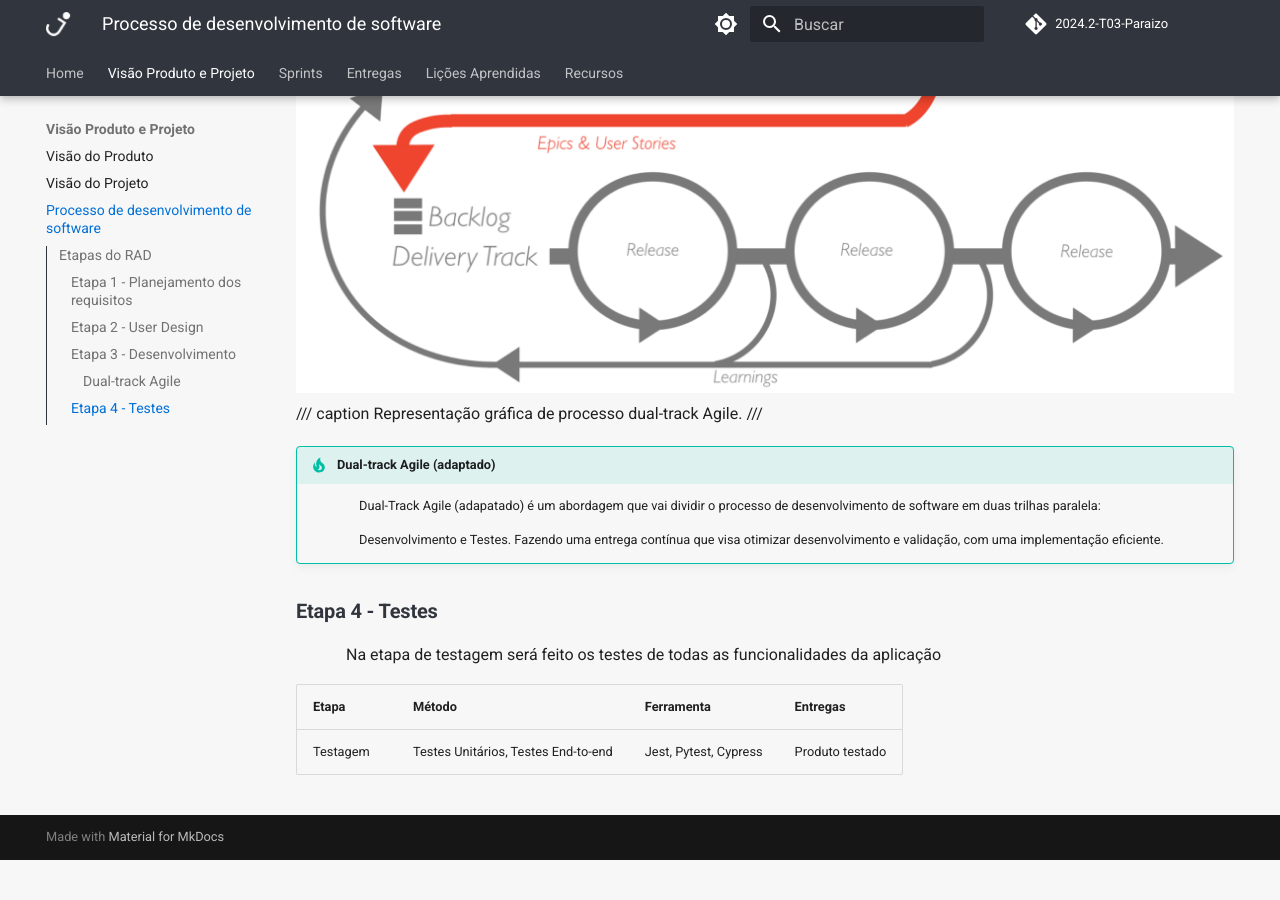
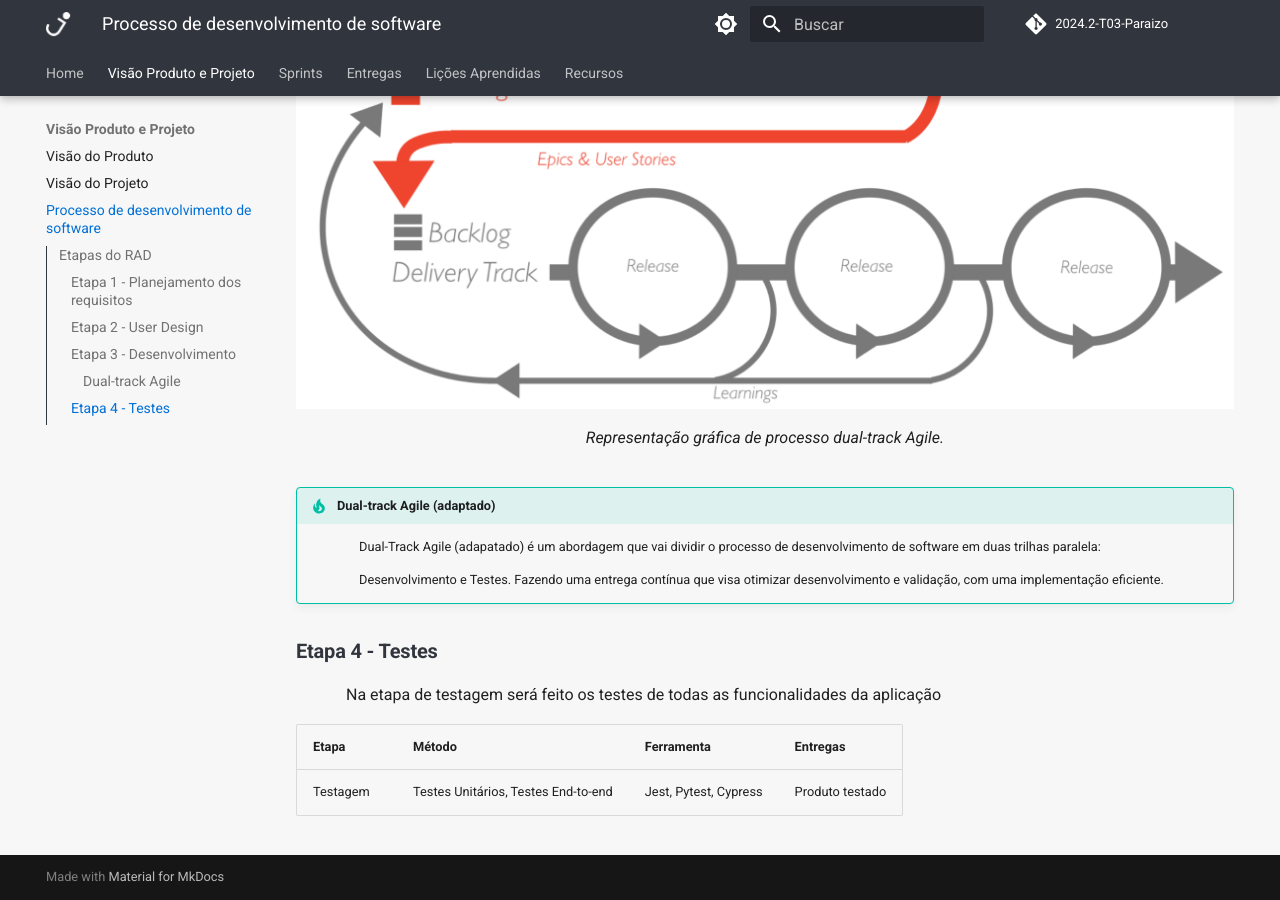
Before and after one commit to mdsreq-fga-unb/2024.2-T03-Paraizo, an MkDocs documentation site: the page built from docs/visao-produto-projeto/processo-desenvolvimento-software/index.md, in a window 1280 px wide and 900 px high, scrolled down 1587 px. Built offline with MkDocs 1.6.1 and Material for MkDocs 9.7.7, drawn with Linux system fonts in a browser that asks for light colours; comment, search, counter and statistics services are not loaded; the version menu is left out; before the commit the page ends 2447 px from its top, so only the background shows below that.

Commit message:
Revisando texto e estrutura do docs

```diff
--- a/mkdocs.yml
+++ b/mkdocs.yml
@@ -134,8 +134,7 @@ markdown_extensions:
   - mdx_include
   - attr_list
   - md_in_html
-  - pymdownx.superfences
-  - pymdownx.caret
+  - pymdownx.blocks.caption
 
 nav:
   - Home: index.md
```
